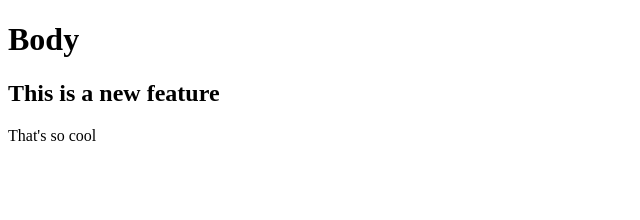
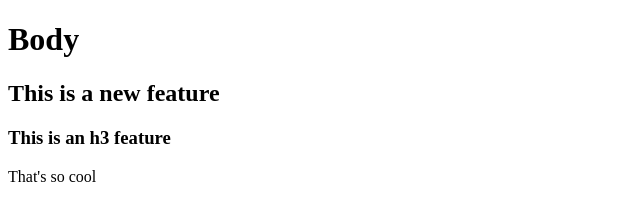
Before and after one commit to munashek92/github-project-two, a plain HTML site: page index.html in a window 1280 px wide. Shown: the whole page, without its empty margins (0-640 px from the left). Drawn offline with Linux system fonts and the light colour scheme.

Commit message:
added h3

```diff
--- a/index.html
+++ b/index.html
@@ -12,6 +12,7 @@
 <body>
 		<h1>Body<h1>
 		<h2>This is a new feature</h2>
+		<h3>This is an h3 feature</h3>
 		<p>That's so cool</p>
 </body>
 </html>
```
